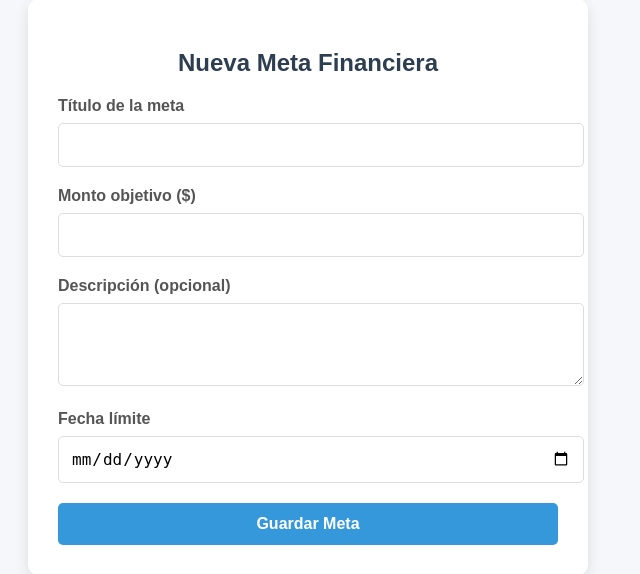
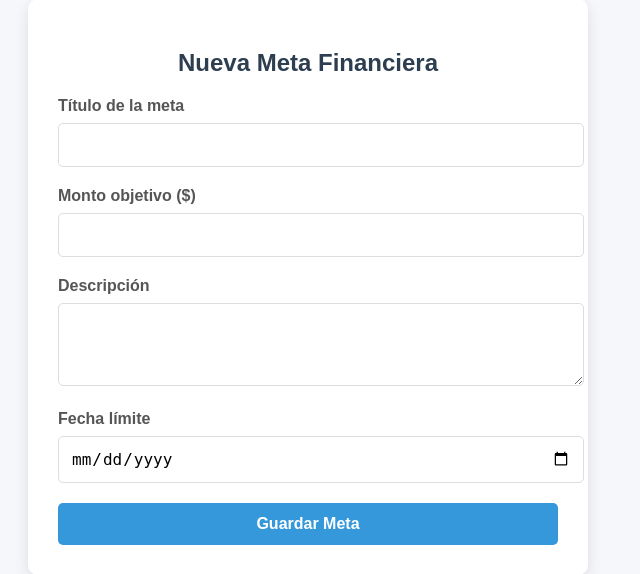
Before and after one commit to Zian-Jeager/FinBalance, a PHP site: page /backend/ControllerGoals/createGoals.php in a window 1280 px wide. Shown: the part 29-603 px from the top of the page, without its empty margins (332-972 px from the left). Run offline with PHP 8.4, Linux system fonts and the light colour scheme; a user stored in the database is signed in.

Commit message:
Update createGoals.php

```diff
--- a/backend/ControllerGoals/createGoals.php
+++ b/backend/ControllerGoals/createGoals.php
@@ -13,9 +13,8 @@ if ($_SERVER['REQUEST_METHOD'] === 'POST') {
     $title = trim($_POST['title']);
     $target_amount = floatval($_POST['target_amount']);
     $deadline = $_POST['deadline'];
-    $description = trim($_POST['description'] ?? ''); // Nueva línea para obtener la descripción
+    $description = trim($_POST['description'] ?? '');
 
-    // Validaciones
     if (empty($title)) {
         $error = "El título es obligatorio.";
     } elseif ($target_amount <= 0) {
@@ -34,7 +33,7 @@ if ($_SERVER['REQUEST_METHOD'] === 'POST') {
                 $title,
                 $target_amount,
                 $deadline,
-                $description // Incluir la descripción
+                $description
             ]);
 
             header("Location: ../dashboard.php?goal_added=1");
@@ -151,7 +150,7 @@ if ($_SERVER['REQUEST_METHOD'] === 'POST') {
             </div>
 
             <div class="form-group">
-                <label for="description">Descripción (opcional)</label>
+                <label for="description">Descripción</label>
                 <textarea id="description" name="description" rows="3"></textarea>
             </div>
 
```
